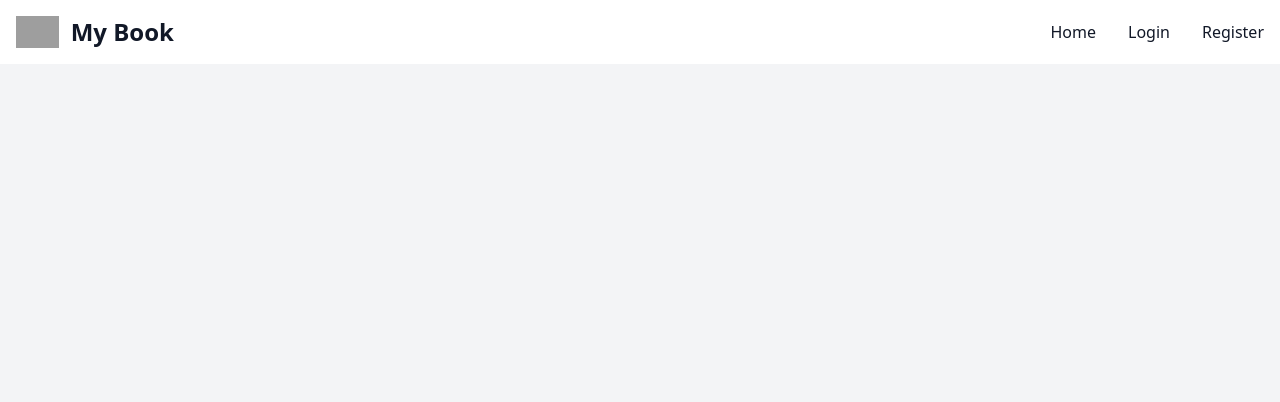
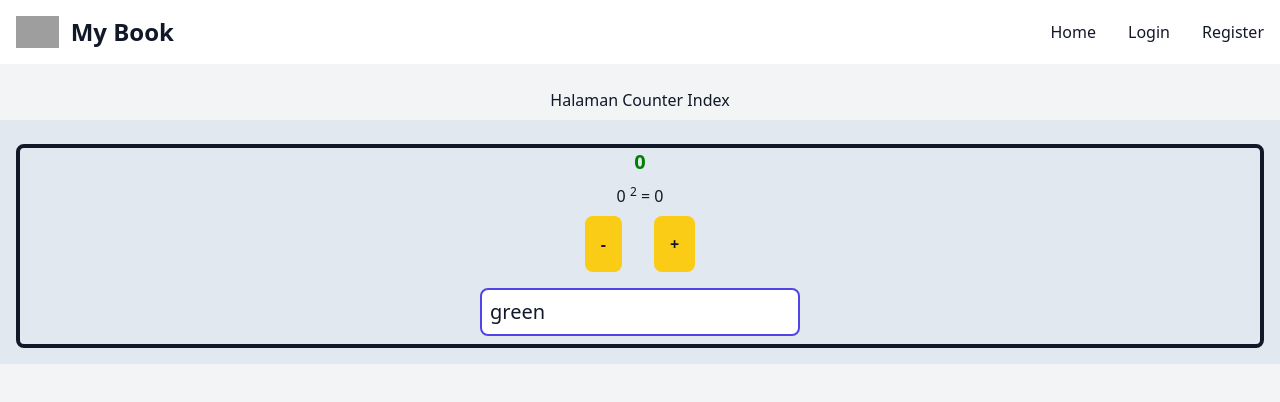
Before and after one commit to JunjungHasudungan/MyBookVue, a Vue app: page /counter in a window 1280 px wide. Shown: the top 402 px of the page. Built offline with nearby package versions, Linux system fonts and the light colour scheme; grey boxes are pictures that could not be loaded.

Commit message:
build counter Component

```diff
--- a/src/App.vue
+++ b/src/App.vue
@@ -1,5 +1,10 @@
 <script setup>
   import Nav from './components/Nav.vue'
+  import counter from './composables/counter';
+
+  import { provide } from 'vue';
+    provide('counter', counter)
+
 </script>
 
 <template>
--- /dev/null
+++ b/src/components/CounterCard.vue
@@ -0,0 +1,60 @@
+<script setup>
+    import { inject, computed } from "vue";
+
+    // create object form inject
+        const dataCounter = inject('counter')
+
+        const colorCode = computed({
+            get() {
+                return dataCounter.state.colorCode
+            },
+            set(val) {
+                dataCounter.methods.setColourCode(val)
+            }
+        });
+
+
+    // const dataCounter = reactive({
+    //     baseNumber: 0,
+    // })
+
+    // const increaseButton = () => {
+    //     dataCounter = dataCounter.baseNumber++
+    // }
+
+    // const decreaseButton = () => {
+    //     dataCounter = dataCounter.baseNumber--
+    // }
+</script>
+
+<template>
+    <div class="w-full mt-2 border-4 border-gray-900 rounded-lg">
+        <div class="justify-items-center">
+             <h1 :style="{ color: dataCounter.state.colorCode }"
+                class="text-center font-extrabold text-xl">{{ dataCounter.state.baseNumber }}</h1>
+             <div class="text-center mt-2">
+                {{ dataCounter.state.baseNumber }}
+                <sup>2</sup> = {{ dataCounter.getters.counterSquared() }}
+             </div>
+        </div>
+        <div class="flex mt-2 justify-center gap-4 space-x-4 w-full">
+            <button @click="dataCounter.methods.decreaseButton()"
+                class="bg-yellow-400 px-4 py-4 rounded-lg font-bold text-center hover:bg-yellow-200">
+                -
+            </button>
+
+            <button @click="dataCounter.methods.increaseButton()"
+                class="bg-yellow-400 px-4 py-4 rounded-lg font-bold text-center hover:bg-yellow-200">
+                 +
+            </button>
+        </div>
+        <div class="place-content-center flex mt-4 w-full mb-2">
+           <input
+              class="w-80 text-xl px-2 py-2 border-2 border-indigo-600 rounded-lg"
+              v-model="colorCode"
+              placeholder="Plesse Enter color code.."
+              type="text"
+            >
+        </div>
+    </div>
+</template>
--- a/src/components/Home.vue
+++ b/src/components/Home.vue
@@ -1,9 +1,12 @@
 <script setup>
-    import { onMounted } from 'vue';
+    import { onMounted, inject } from 'vue';
     import { useAuthStore } from '../stores/auth'
 
     // create object authUser
     const authStore = useAuthStore();
+
+    const counter = inject('counter');
+
     onMounted( async () => {
         // getUser
         await authStore.getUser();
@@ -25,6 +28,14 @@
             </a>
 
         </div>
+        <div class="mt-2 px-2 py-2 bg-red-200 m-2 p-2">
+            <p class="text-xs">
+                Counter bisa dimana saja
+                <span class="font-extrabold">
+                    ({{ counter.state.baseNumber }})
+                </span>
+            </p>
+        </div>
     </div>
     <div v-else class="px-2 py-2">
         <p class="text-gray-900 font-bold text-center"> silahkan login terlebih dahulu.. </p>
--- a/src/components/Login.vue
+++ b/src/components/Login.vue
@@ -14,7 +14,7 @@
 
 <template>
     <div class="border-lg border-gray-900 mt-2 p-2 px-8 py-2">
-        <div class="px-4 py-4 justify-center items-center  bg-gray-200  rounded-lg border border-gray-500 p-2 ">
+        <div class="px-4 py-4 justify-center items-center  bg-gray-400  rounded-lg border border-gray-500 p-2 ">
             <div class="w-full sm:max-w-md mt-auto px-6 py-4 bg-white dark:bg-gray-800 shadow-md overflow-hidden sm:rounded-lg">
                 <div id="title" class="w-full p-8 px-py mb-2 px-2 py-2 justify-items-center">
                     <h1 class="w-full font-bold text-white item-center text-center">Form Login</h1>
--- a/src/components/Nav.vue
+++ b/src/components/Nav.vue
@@ -50,7 +50,14 @@
                 <router-link :to="{ name: 'PostIndex' }"
                         class="block py-2 pl-3 pr-4 text-gray-900 rounded hover:bg-gray-100 md:hover:bg-transparent md:border-0 md:hover:text-blue-700 md:p-0 dark:text-white md:dark:hover:text-blue-500 dark:hover:bg-gray-700 dark:hover:text-white md:dark:hover:bg-transparent"
                     >
-                        Post</router-link>
+                        Post
+                </router-link>
+
+                <router-link :to="{ name: 'Counter' }"
+                        class="block py-2 pl-3 pr-4 text-gray-900 rounded hover:bg-gray-100 md:hover:bg-transparent md:border-0 md:hover:text-blue-700 md:p-0 dark:text-white md:dark:hover:text-blue-500 dark:hover:bg-gray-700 dark:hover:text-white md:dark:hover:bg-transparent"
+                    >
+                        Counter
+                </router-link>
 
                 <button @click.prevent="authStore.handleLogout()"
                     class="block py-2 pl-3 pr-4 text-gray-900 rounded hover:bg-gray-100 md:hover:bg-transparent md:border-0 md:hover:text-blue-700 md:p-0 dark:text-white md:dark:hover:text-blue-500 dark:hover:bg-gray-700 dark:hover:text-white md:dark:hover:bg-transparent">
--- /dev/null
+++ b/src/composables/counter.js
@@ -0,0 +1,35 @@
+import { reactive, readonly } from "vue";
+
+// create some object for reactive
+const state = reactive({
+    baseNumber: 0,
+    colorCode: 'green',
+});
+
+// create some objects getters
+const getters = {
+    counterSquared() {
+        return state.baseNumber * state.baseNumber
+    }
+}
+
+// create object methods
+const methods = {
+
+    increaseButton() {
+        state.baseNumber++
+    },
+    decreaseButton() {
+        state.baseNumber--
+    },
+    setColourCode(val) {
+        state.colorCode = val
+    }
+}
+
+
+export default {
+    state: readonly(state),
+    methods,
+    getters,
+}
--- a/src/router/index.js
+++ b/src/router/index.js
@@ -3,6 +3,7 @@ import { ref, onMounted } from "vue";
 import PostIndex from '../views/PostIndex.vue';
 import Login from '../components/Login.vue';
 import Register from '../components/Register.vue';
+import Counter from '../views/Counter.vue';
 
 import Home from '../components/Home.vue'
 
@@ -13,6 +14,14 @@ const routes = [
         component: Home,
         meta: {
             title: "Home"
+        }
+    },
+    {
+        path: "/counter",
+        name: 'Counter',
+        component: Counter,
+        meta: {
+            title: "Counter"
         }
     },
     {
--- /dev/null
+++ b/src/views/Counter.vue
@@ -0,0 +1,22 @@
+<script setup>
+    import CounterCard from '../components/CounterCard.vue';
+    import { provide } from 'vue';
+    import counter from '../composables/counter';
+
+    // provide to other component for reused
+    provide('counter', counter)
+
+
+</script>
+
+<template>
+  <div class="w-full">
+        <div class="mt-4 px-2 py-2">
+            <h1 class="text-center">Halaman Counter Index</h1>
+        </div>
+        <div class="w-full bg-slate-200 px-4 py-4">
+            <CounterCard />
+        </div>
+
+    </div>
+</template>
```
Also changed, not shown: 1 other file (tests, documents, lock files or other folders).
